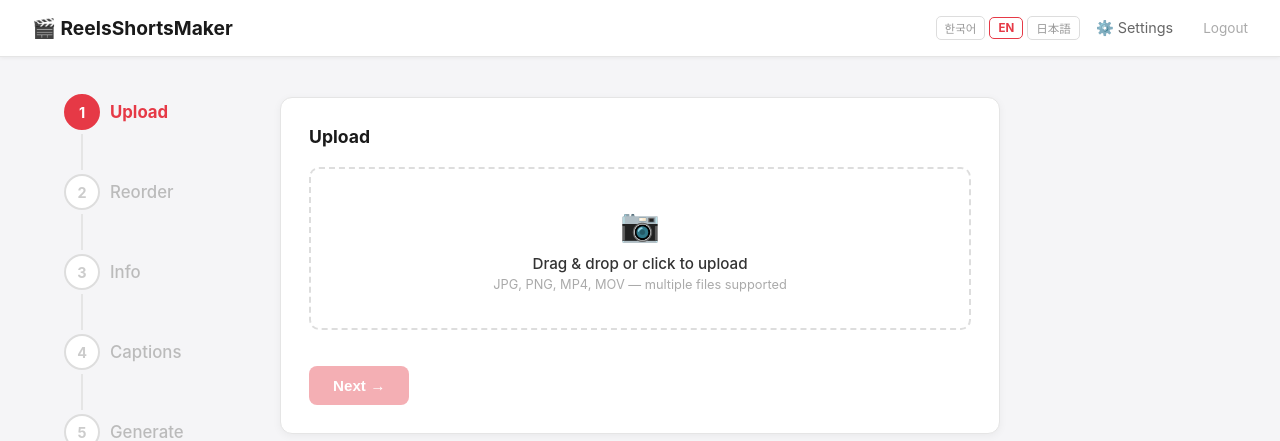
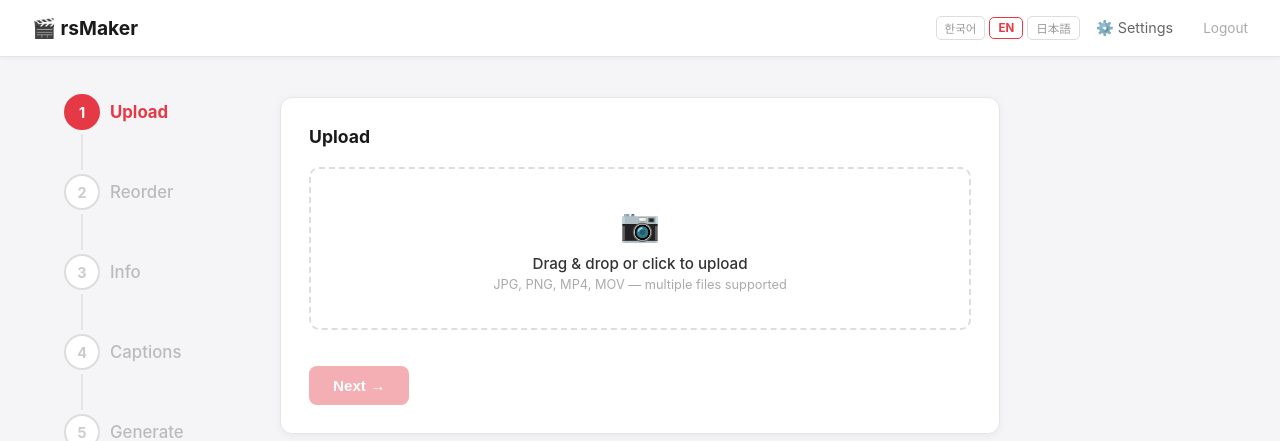
Before and after one commit to todok6240/reels-maker-by-claudecode, a Flask app: page / in a window 1280 px wide. Shown: the top 441 px of the page. Run offline with Flask 3, Linux system fonts and the light colour scheme; the visitor is signed in with stand-in values (Sample User, id 1); data that the repository does not hold is empty.

Commit message:
Rename ReelsShortsMaker to rsMaker
Co-Authored-By: Claude Sonnet 4.6 <noreply@anthropic.com>

```diff
--- a/templates/base.html
+++ b/templates/base.html
@@ -3,7 +3,7 @@
 <head>
   <meta charset="UTF-8">
   <meta name="viewport" content="width=device-width, initial-scale=1.0">
-  <title>ReelsShortsMaker</title>
+  <title>rsMaker</title>
   <link rel="icon" type="image/svg+xml" href="{{ url_for('static', filename='favicon.svg') }}">
   <link rel="stylesheet" href="{{ url_for('static', filename='css/style.css') }}?v={{ cache_ver }}">
   <link rel="stylesheet" href="{{ url_for('static', filename='css/login.css') }}?v={{ cache_ver }}">
@@ -18,7 +18,7 @@
 <body>
   <nav>
     <div class="nav-left">
-      <a href="/" class="nav-logo">🎬 ReelsShortsMaker</a>
+      <a href="/" class="nav-logo">🎬 rsMaker</a>
       {% if current_user and current_user.type == 'google' %}
       <a href="/history" class="nav-links-item" data-i18n="nav.history">과거 생성 히스토리</a>
       {% endif %}
--- a/templates/login.html
+++ b/templates/login.html
@@ -3,7 +3,7 @@
 <head>
   <meta charset="UTF-8">
   <meta name="viewport" content="width=device-width, initial-scale=1.0">
-  <title>ReelsShortsMaker</title>
+  <title>rsMaker</title>
   <link rel="stylesheet" href="{{ url_for('static', filename='css/style.css') }}?v={{ cache_ver }}">
   <link rel="stylesheet" href="{{ url_for('static', filename='css/login.css') }}?v={{ cache_ver }}">
   <script src="{{ url_for('static', filename='js/i18n.js') }}?v={{ cache_ver }}"></script>
@@ -34,7 +34,7 @@
     <div class="login-panel">
       <div class="login-panel-inner">
         <div class="login-logo">🎬</div>
-        <h1 class="login-title">ReelsShortsMaker</h1>
+        <h1 class="login-title">rsMaker</h1>
         <p class="login-sub" data-i18n="login.subtitle">사진으로 릴스를 자동으로 만들어보세요</p>
 
         <div class="login-actions">
```
